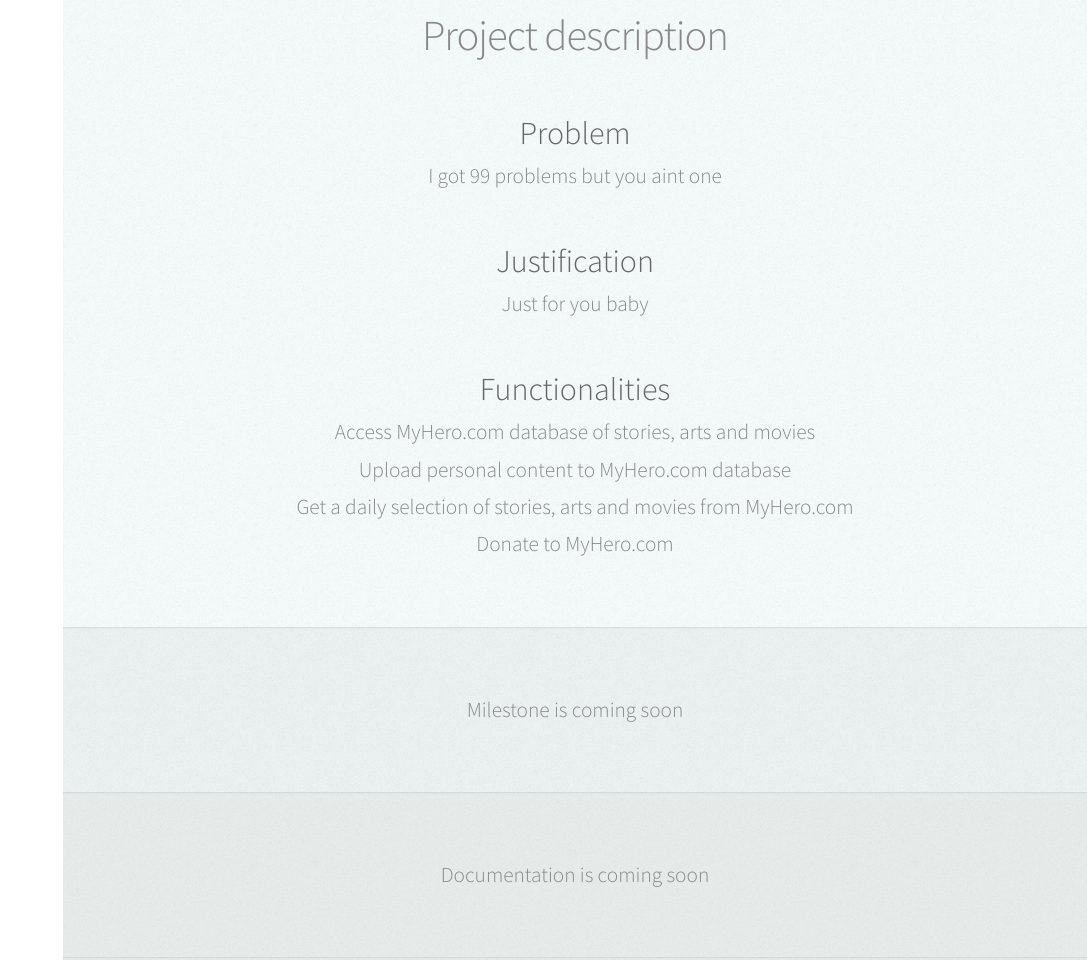
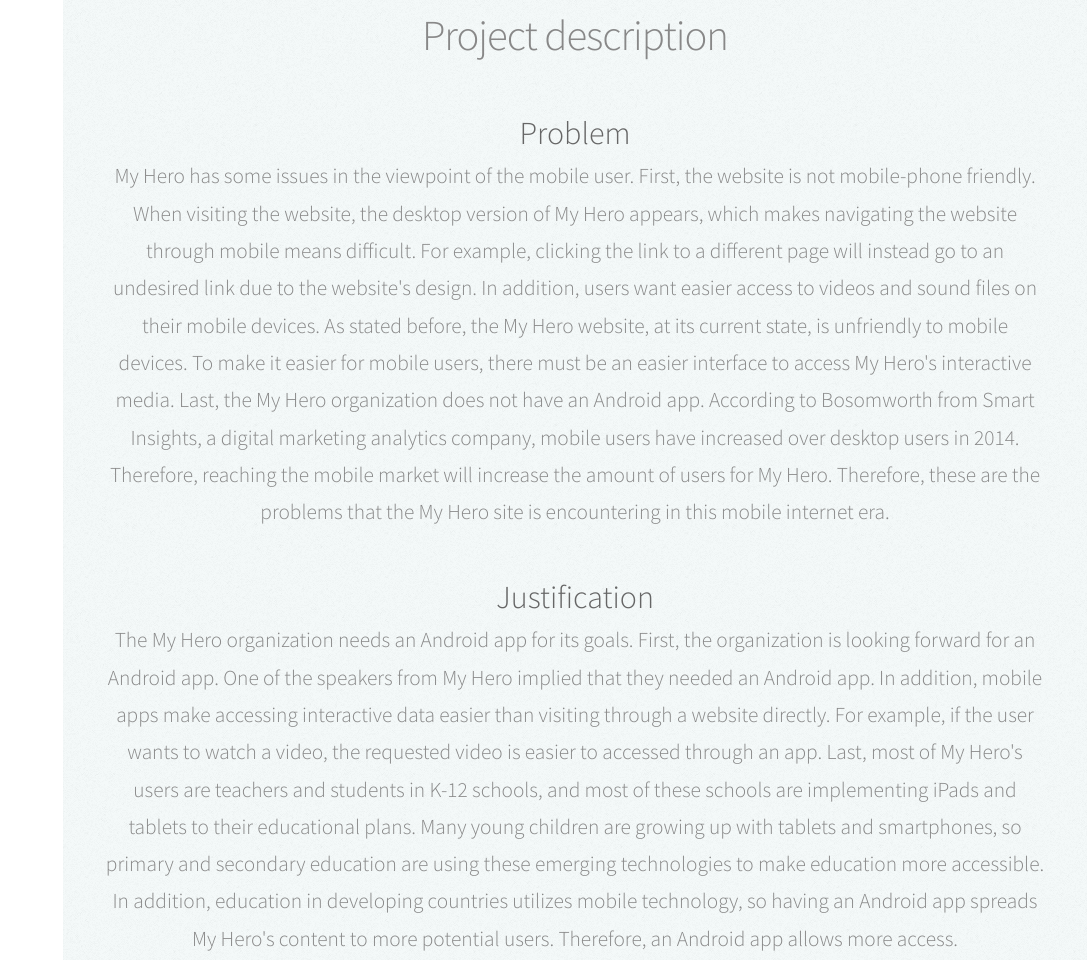
Before and after one commit to mqchau/eecs118website, a plain HTML site: page index.html in a window 1280 px wide. Shown: the part 1048-2008 px from the top of the page, without its empty margins (193-1280 px from the left). Drawn offline with Linux system fonts and the light colour scheme.

Commit message:
add justification + problem

```diff
--- a/index.html
+++ b/index.html
@@ -97,9 +97,10 @@
 								<h2 class="alt">Project description</h2>
 							</header>
 							<h3>Problem</h3>
-							<p>I got 99 problems but you aint one</p>
+							<p>My Hero has some issues in the viewpoint of the mobile user. First, the website is not mobile-phone friendly. When visiting the website, the desktop version of My Hero appears, which makes navigating the website through mobile means difficult. For example, clicking the link to a different page will instead go to an undesired link due to the website's design. In addition, users want easier access to videos and sound files on their mobile devices. As stated before, the My Hero website, at its current state, is unfriendly to mobile devices. To make it easier for mobile users, there must be an easier interface to access My Hero's interactive media. Last, the My Hero organization does not have an Android app. According to Bosomworth from Smart Insights, a digital marketing analytics company, mobile users have increased over desktop users in 2014. Therefore, reaching the mobile market will increase the amount of users for My Hero. Therefore, these are the problems that the My Hero site is encountering in this mobile internet era.</p>
 							<h3>Justification</h3>
-							<p>Just for you baby</p>
+							<p>
+The My Hero organization needs an Android app for its goals. First, the organization is looking forward for an Android app. One of the speakers from My Hero implied that they needed an Android app. In addition, mobile apps make accessing interactive data easier than visiting through a website directly. For example, if the user wants to watch a video, the requested video is easier to accessed through an app. Last, most of My Hero's users are teachers and students in K-12 schools, and most of these schools are implementing iPads and tablets to their educational plans. Many young children are growing up with tablets and smartphones, so primary and secondary education are using these emerging technologies to make education more accessible. In addition, education in developing countries utilizes mobile technology, so having an Android app spreads My Hero's content to more potential users. Therefore, an Android app allows more access.</p>
 							<h3>Functionalities</h3>
 							<ul>
 								<li>Access MyHero.com database of stories, arts and movies</li>
```
